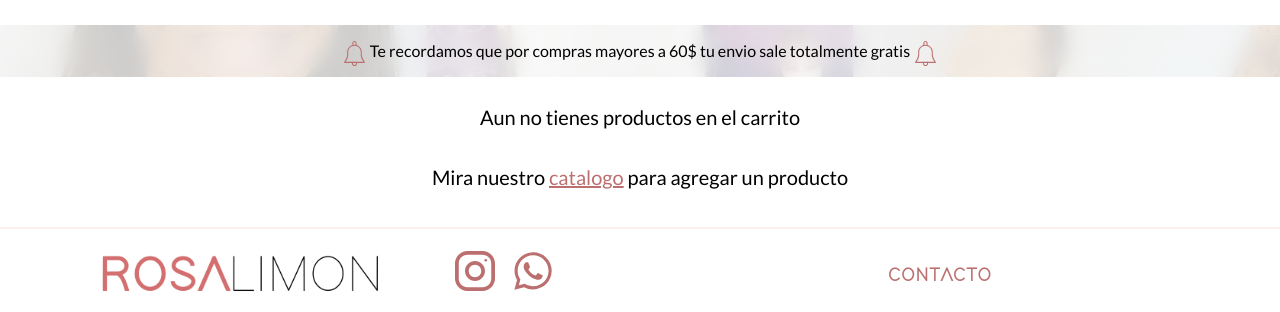
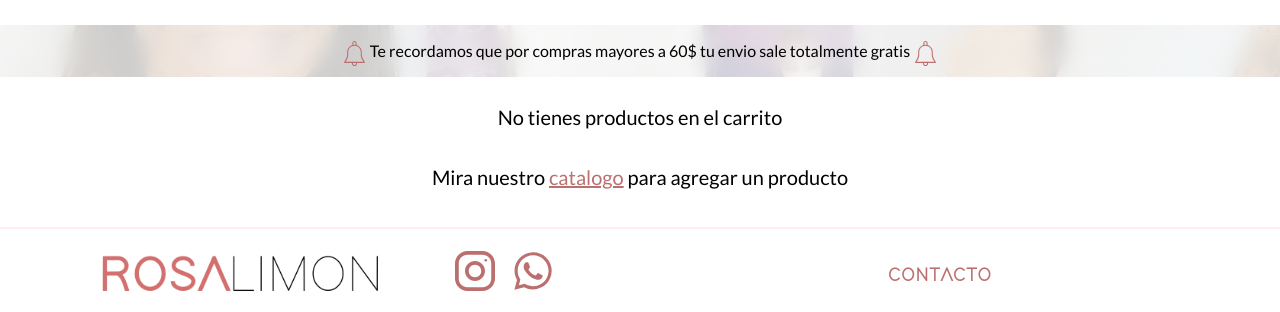
Before and after one commit to medinabotadev/rosalimon.ve, a PHP site: page /carrito.php in a window 1280 px wide. Shown: the part 303-615 px from the top of the page. Run offline with PHP 8.4, Linux system fonts and the light colour scheme; data comes from the database, SQL or seed files in the repository; data that the repository does not hold is empty; some libraries are stand-ins or nearby versions.

Commit message:
cambios ccs

```diff
--- a/carrito.php
+++ b/carrito.php
@@ -89,7 +89,7 @@ include_once 'includes/templates/header.php'
     </main>
         <?php    } else { ?>
                 <div class="carrito-vacio">
-                    <p>Aun no tienes productos en el carrito</p>
+                    <p>No tienes productos en el carrito</p>
                     <p>Mira nuestro <a href="productos.php">catalogo</a> para agregar un producto</p>
                 </div>
         <?php    } ?>
--- a/css/styles.css
+++ b/css/styles.css
@@ -317,6 +317,8 @@ width: 45px;
     grid-column: 2 / 4;
     grid-row: 2 / 4;
     justify-items: center;
+    display: grid;
+
 }
 @media (min-width: 768px) {
   .grid {
```
Also changed, not shown: index.php (+2 -8 lines).
